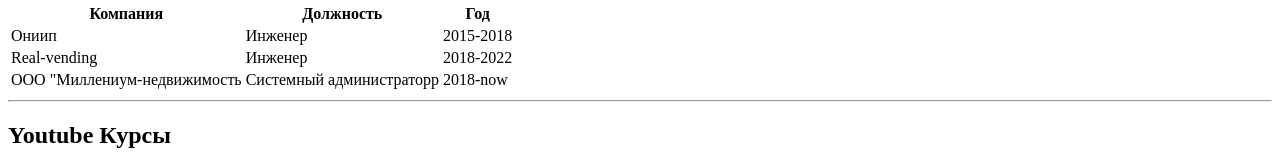
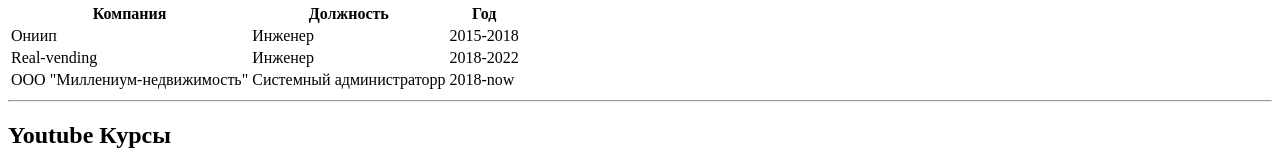
Before and after one commit to Lin1ay/1st-project, a plain HTML site: page index.html in a window 1280 px wide. Shown: the part 546-706 px from the top of the page. Drawn offline with Linux system fonts and the light colour scheme.

Commit message:
fast html 3.0

```diff
--- a/index.html
+++ b/index.html
@@ -56,7 +56,7 @@
                     <td>2018-2022</td>
                 </tr>
                 <tr>
-                    <td>ООО "Миллениум-недвижимость</td>
+                    <td>ООО "Миллениум-недвижимость"</td>
                     <td>Системный администраторр</td>
                     <td>2018-now</td>
                 </tr>
```
